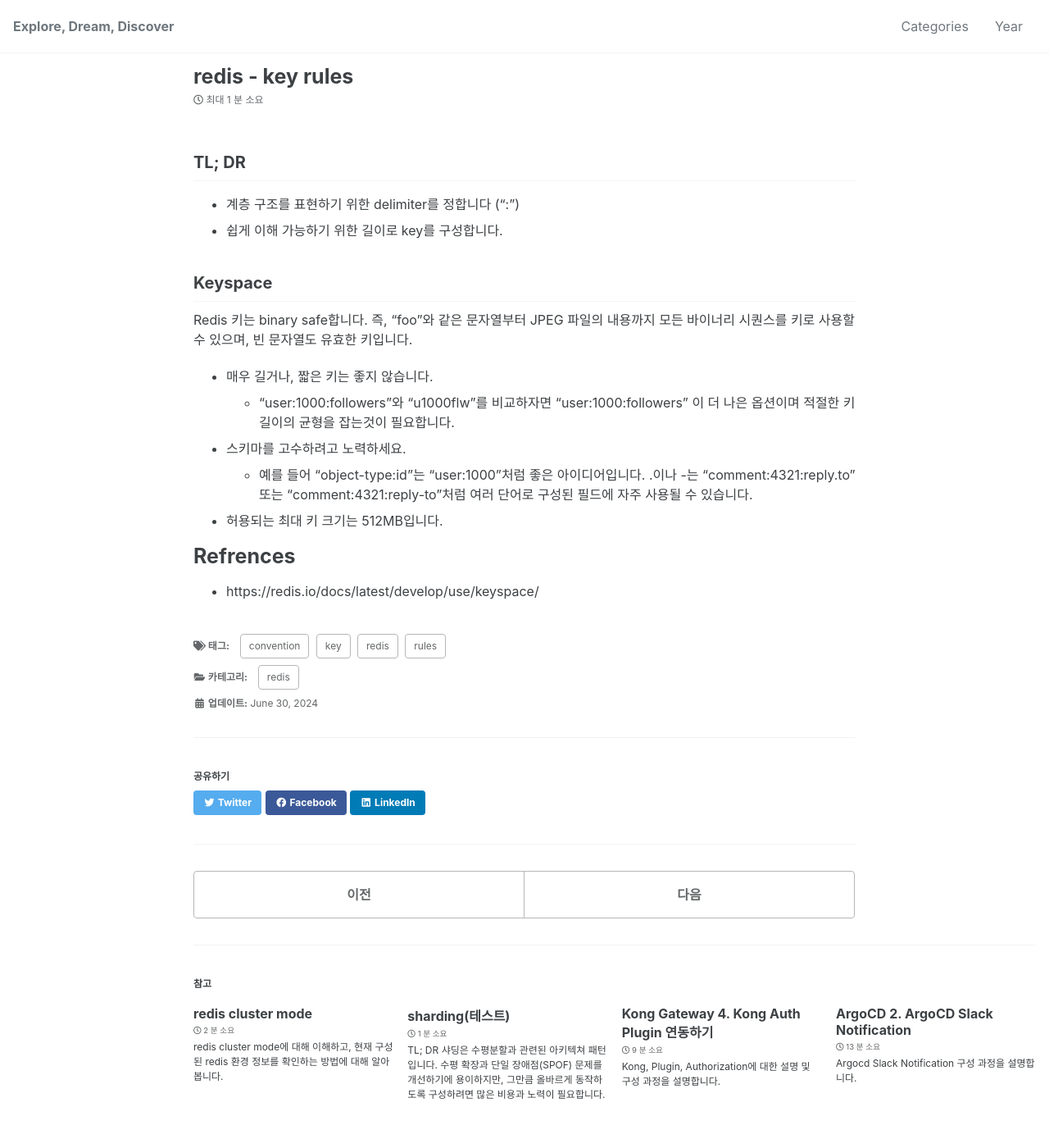
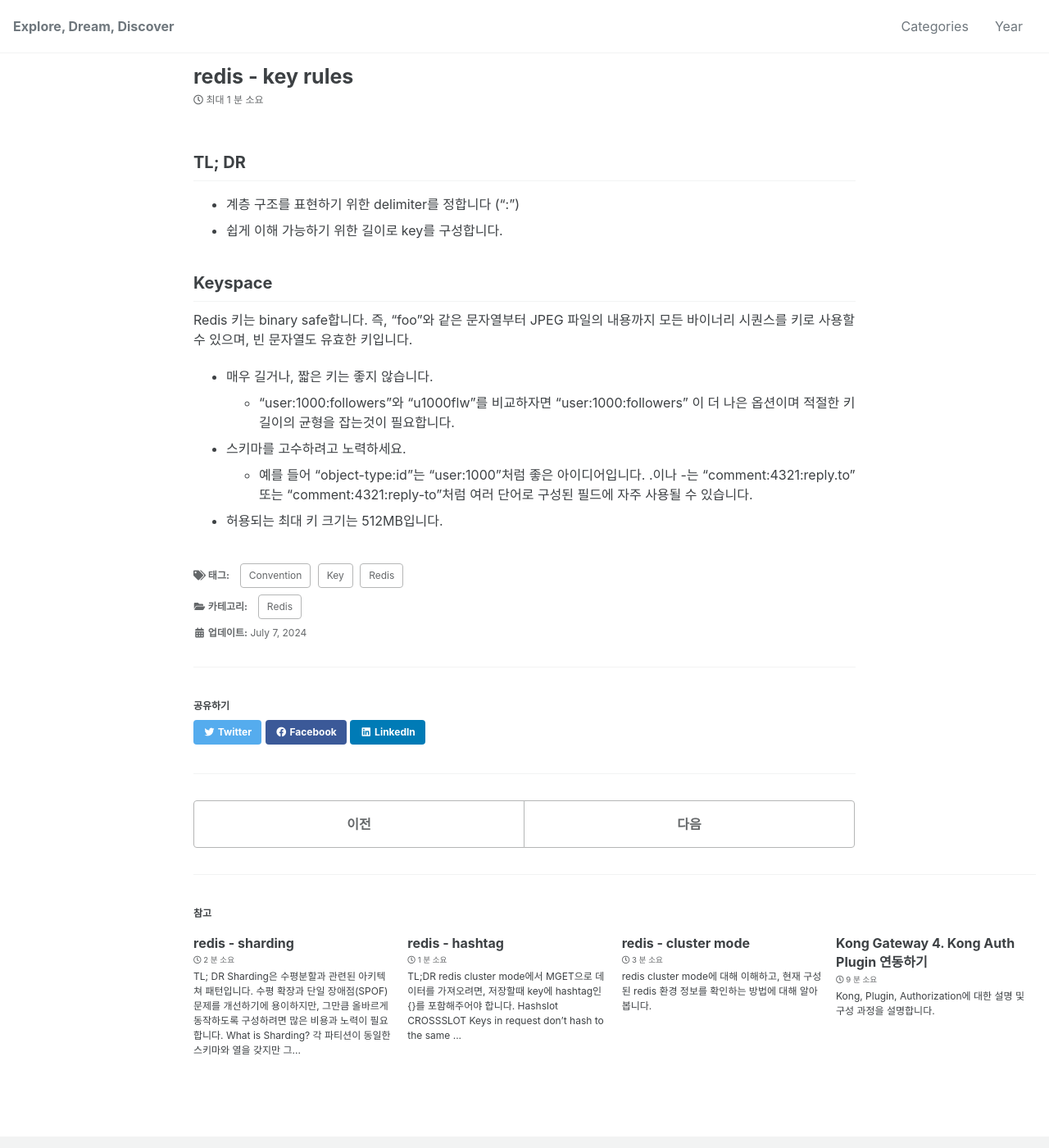
Before and after one commit to 0leaf/0leaf.github.com, a Jekyll site: the page built from _posts/2024/fragments/2024-06-30-redis-key-rules.md, in a window 1280 px wide and 1400 px high. Shown: the whole window at 82% size. Built offline with Jekyll 4.4.1, drawn with Linux system fonts in a browser that asks for light colours; cached includes are drawn as plain includes; part of the change alters nothing that is shown.

Commit message:
2024-07-07 add redis posts

````diff
--- a/_posts/2024/fragments/2024-06-30-redis-key-rules.md
+++ b/_posts/2024/fragments/2024-06-30-redis-key-rules.md
@@ -6,20 +6,19 @@ read_time: true
 share: true
 related: true
 categories:
-  - redis
+  - Redis
 tags:
-  - redis
-  - key
-  - rules
-  - convention
+  - Redis
+  - Key
+  - Convention
 toc: false
 toc_stiky: true
 description: ""
 article_section: ""
 meta_keywords: ""
-last_modified_at: '"2024-06-30 09:00:00 +0800"'
+last_modified_at: 2024-07-07T15:15:52+09:00
+created: 2024-06-22T10:56:38+09:00
 ---
-
 ## TL; DR
 - 계층 구조를 표현하기 위한 delimiter를 정합니다 (":")
 - 쉽게 이해 가능하기 위한 길이로 key를 구성합니다.
@@ -32,6 +31,3 @@ Redis 키는 binary safe합니다. 즉, "foo"와 같은 문자열부터 JPEG 파
 - 스키마를 고수하려고 노력하세요.
 	- 예를 들어 "object-type:id"는 "user:1000"처럼 좋은 아이디어입니다. .이나 -는 "comment:4321:reply.to" 또는 "comment:4321:reply-to"처럼 여러 단어로 구성된 필드에 자주 사용될 수 있습니다.
 - 허용되는 최대 키 크기는 512MB입니다.
-
-# Refrences
-- https://redis.io/docs/latest/develop/use/keyspace/
--- a/_posts/2024/fragments/2024-07-06-redis-cluster-mode.md
+++ b/_posts/2024/fragments/2024-07-06-redis-cluster-mode.md
@@ -1,47 +1,51 @@
 ---
-title: "redis cluster mode"
+title: redis - cluster mode
 layout: single
 author_profile: false
 read_time: true
 share: true
 related: true
 categories:
-  - Daily
+  - Redis
 tags:
-  - Blog
+  - Redis
+  - Redis-Cluster
 toc: false
 toc_stiky: true
-description: ""
+description:
 article_section: ""
 meta_keywords: ""
-last_modified_at: '"2024-07-06 09:00:00 +0800"'
+last_modified_at: 2024-07-07T15:28:11+09:00
+created: 2024-07-06T15:10:07+09:00
 ---
 redis cluster mode에 대해 이해하고, 현재 구성된 redis 환경 정보를 확인하는 방법에 대해 알아봅니다.
 
 ## What is Cluster Mode?
-> Redis 클러스터는 단순히 [데이터 분할 전략 입니다.](https://www.digitalocean.com/community/tutorials/understanding-database-sharding). 여러 Redis 노드에 걸쳐 데이터를 자동으로 분할합니다.
+> redis 클러스터는 단순히 [데이터 분할 전략 입니다.](https://www.digitalocean.com/community/tutorials/understanding-database-sharding) 여러 redis 노드에 걸쳐 데이터를 자동으로 분할합니다.
 
-Redis는 주노드(Primary node)와 복제 노드(Replica Node)로 구성하는 것이 일반적이며, 이런 구성을 shard
-로 여러 벌 준비하여 data partinioning을 수행하는 것이 클러스터 모드(cluster mode) 입니다.
-샤딩으로 데이터는 수평분할 어 저장됨에 따라 scale out, 단일 장애 지점(SPOF) 개선, 성능 향상 등의 이점을 얻을 수 있습니다.
+redis는 주노드(primary node)와 복제 노드(replica node)로 구성하는 것이 일반적이며, 이런 구성을 shard
+로 여러 벌 준비하여 data partitioning이 될 수 있는 구성이 클러스터 모드(cluster mode) 입니다.
 
-![[Pasted image 20240706161619.png]]
-(출처: https://aws.amazon.com/ko/blogs/database/work-with-cluster-mode-on-amazon-elasticache-for-redis/)
-![[Pasted image 20240706161646.png]]
-(출처: https://ot-container-kit.github.io/redis-operator/guide/setup.html?ref=breezymind.com#redis-cluster)![[Pasted image 20240706161857.png]]
-(출처: https://aws.amazon.com/ko/blogs/database/work-with-cluster-mode-on-amazon-elasticache-for-redis/)
+shading으로 데이터는 수평분할 어 저장됨에 따라 scale out, 단일 장애 지점(SPOF) 개선, 성능 향상 등의 이점을 얻을 수 있으며, 클러스터 구조에 따라 복잡성이 증가할 수 있으므로 상황에 따라 적절한 구조를 선택하는 것이 필요합니다.
+![](https://i.imgur.com/435CqKW.png)
+(출처:[How to work with Cluster Mode on Amazon ElastiCache for Redis](https://aws.amazon.com/ko/blogs/database/work-with-cluster-mode-on-amazon-elasticache-for-redis/))
+![](https://i.imgur.com/cQ60lqb.png)aws article [How to work with Cluster Mode on Amazon ElastiCache for Redis](https://aws.amazon.com/ko/blogs/database/work-with-cluster-mode-on-amazon-elasticache-for-redis/)에서 다루고 있는 용어와 [redis.io 문서](https://redis.io/docs/latest/operate/oss_and_stack/management/sentinel/)에서 표현되는 용어가 미묘하게 다르지만, 위 이미지와 같이 비슷한 구조로 나누어 설명하고 있는것을 알 수 있습니다.
 
-## Cluster Mode 종류
-> AWS ElastiCache. But the truth is, ElastiCache isn’t Redis. Instead, it’s a Redis-compatible imitator managed by AWS with limited extra functionality.
+## Redis Mode 별 차이 비교
+aws article에서 각 mode별 구성에 대해 잘 정리한 표가 있어서 가져왔습니다. 앞서 언급한 내용과 같이 각각의 모드는 redis.io에서 언급하고 있는 standalone, sentienl, cluster mode와 유사한 범주로 언급하고 있음을 알 수 있습니다.
+![](https://i.imgur.com/UKhYAt4.png)
+(출처:[How to work with Cluster Mode on Amazon ElastiCache for Redis](https://aws.amazon.com/ko/blogs/database/work-with-cluster-mode-on-amazon-elasticache-for-redis/))
 
-(redis cloud 소개 관련 글에서 위와 같이 언급)[https://redis.io/cloud/compare-us-with-aws-elasticache/?utm_campaign=gg_s_competitor_bam_acq_apac-en&utm_source=google&utm_medium=cpc&utm_content=elasticache&utm_term=&gad_source=1&gclid=Cj0KCQjw1qO0BhDwARIsANfnkv9vMuzTeVvGvdHDSbmArIOkrxbHmuqfSoYLVemtJVpzkat8vF5lyNYaAtxzEALw_wcB]하며 차이를 소개하고 있지만 Cluster Mode의 경우 실제 운영 구조가 동일할 것이라고 생각되어 아래와 같이 가져왔습니다.
-![[Pasted image 20240706163022.png]]
+수평 확장을 통해 성능상의 이점 등을 얻기 위해선 결국 data partitioning을 통한 sharding이 되어야 하는데, redis의 경우 hashslot을 통해 파티셔닝을 처리하는 것을 아래 그림에서 설명하고 있습니다.
+![](https://i.imgur.com/PwcCqGW.png)
+(출처:[How to work with Cluster Mode on Amazon ElastiCache for Redis](https://aws.amazon.com/ko/blogs/database/work-with-cluster-mode-on-amazon-elasticache-for-redis/))
+
+따라서 aws managed 서비스인 elastiCache를 사용하든 별도로 구성된 cluster mode를 사용하든 현재 구성된 클러스터 구조를 확인하고 이해하고 있어야 sharding을 통해 얻을수 있는 이점과, 관리 포인트를 이해하고 주의할 수 있을 것 입니다.
 
 # redis-cli로 cluster mode 환경 살펴보기
-redis-cli를 설치하려면 환경에 맞게 (링크)[https://redis.io/docs/latest/operate/oss_and_stack/install/install-redis/] 에서 확인하고 설치해줍니다.
+redis-cli를 설치하려면 환경에 맞게 [링크](https://redis.io/docs/latest/operate/oss_and_stack/install/install-redis/) 에서 확인하고 설치해줍니다.
 
 현재 실행된 환경을 확인하는 방법은 다음과 같습니다.
-
 ```sh
 # Connect to Redis server
 $ redis-cli -h 127.0.0.1 -p 6379
@@ -62,7 +66,26 @@ standalone 모드로 실행한 경우 아래와 같이 표시됩니다.
 2) "no"
 ```
 
-# Reference
+aws elastiCache로 redis cluster를 구성한 경우 아래와 같은 방법으로 정보를 확인할 수 있습니다.
+```
+xxx.cache.amazonaws.com:6379> CLUSTER INFO
+cluster_state:ok
+cluster_slots_assigned:16384
+cluster_slots_ok:16384
+cluster_slots_pfail:0
+cluster_slots_fail:0
+cluster_known_nodes:2
+cluster_size:1
+...
+```
+
+```
+xxx.cache.amazonaws.com:6379> CLUSTER NODES
+{slave-node-id} 192.168.xxx.xxx:6379@1122 slave {master-node-id} 0 1720327133306 5 connected
+{master-node-id} 192.168.xxx.xxx:6379@1122 myself,master - 0 1700412779000 5 connected 0-16383
+```
+
+# References
 - https://aws.amazon.com/ko/blogs/database/work-with-cluster-mode-on-amazon-elasticache-for-redis/
 - https://ot-container-kit.github.io/redis-operator/guide/setup.html?ref=breezymind.com#redis-cluster
 - https://www.digitalocean.com/community/tutorials/understanding-database-sharding
--- a/_posts/2024/fragments/2024-07-06-sharding.md
+++ /dev/null
@@ -1,47 +0,0 @@
----
-title: "sharding(테스트)"
-layout: single
-author_profile: false
-read_time: true
-share: true
-related: true
-categories:
-  - Daily
-tags:
-  - Blog
-toc: false
-toc_stiky: true
-description: ""
-article_section: ""
-meta_keywords: ""
-date: 2024-06-30T19:08
-created: 2024-06-30T19:08
-last_modified_at: 2024-07-06T21:36
----
-
-# TL; DR
-샤딩은 수평분할과 관련된 아키텍쳐 패턴입니다.
-수평 확장과 단일 장애점(SPOF) 문제를 개선하기에 용이하지만, 그만큼 올바르게 동작하도록 구성하려면 많은 비용과 노력이 필요합니다.
-
-# What is Sharding?
-각 파티션이 동일한 스키마와 열을 갖지만 그 데이터인 행은 다르게 나누어 갖습니다.
-![[Pasted image 20240706154642.png]](출처: https://www.digitalocean.com/community/tutorials/understanding-database-sharding)
-위 그림이 이 내용을 쉽게 설명하고 있는데, 오른쪽에 해당하는 Horizontal Partitions 방식으로 데이터를 나누어 저장하는 것을 의미합니다.
-
-# Pros
-- Scale out에 용이합니다.
-- 큰 테이블을 여러개로 샤딩하면 쿼리 성능이 올라갈 수 있습니다.
-- 특정 샤딩된 영역에 문제 생긴다고 해도, 전체 서비스 장애가 발생하는 것을 막을 수 있습니다.
-
-# Cons
-- 샤딩을 제대로 구현하고 적용하는데 어려움이 많습니다. 잘못 구성하게 되면 데이터 손실등이 발생할 수 있습니다.
-- 샤딩 알고리즘 등에 따라 샤드가 불균해질 수 있고 이를 관리해줘야 할 수 있습니다.
-- 샤딩된 구조를 단일 아키텍쳐로 돌리기 어렵습니다.
-
-# 샤딩 아키텍쳐 종류
-- 키 기반 샤딩
-- 범위 기반 샤딩
-- 디렉토리 기반 샤딩
-
-# Reference
-- https://www.digitalocean.com/community/tutorials/understanding-database-sharding
--- /dev/null
+++ b/_posts/2024/fragments/2024-07-07-redis-hashslot.md
@@ -0,0 +1,49 @@
+---
+title: redis - hashtag
+layout: single
+author_profile: false
+read_time: true
+share: true
+related: true
+categories:
+  - Redis
+tags:
+  - Redis
+  - Key
+  - Hashtag
+toc: false
+toc_stiky: true
+description: ""
+article_section: ""
+meta_keywords: ""
+completed: false
+visible:
+status:
+created: 2024-06-30T19:08
+last_modified_at: 2024-07-07T15:20:12+09:00
+thumnail_url:
+priority:
+---
+# TL;DR
+- redis cluster mode에서 MGET으로 데이터를 가져오려면, 저장할때 key에 hashtag인 `{}`를 포함해주어야 합니다.
+# Hashslot
+> CROSSSLOT Keys in request don't hash to the same slot
+
+위와 같은 에러 메세지를 받았다면, cluster mode로 실행중인 redis에 [MGET](https://redis.io/docs/latest/commands/mget/)등으로 한번에 많은 요청을 받으려고 시도 할 때 발생합니다.
+[aws 질문글](https://repost.aws/knowledge-center/elasticache-crossslot-keys-error-redis) 중에 관련된 내용이 있는데, 문제를 해결하기 위해서 키 내에 hashslot 명시하는 기준인 hashtag `{}` 를 포함하면 됩니다.
+하지만, 기본적으로 cluster mode에서 hashslot이 저장되는 방식에 대한 이해를 바탕으로 hashslot을 설정하는 것이 좋습니다.
+
+아래와 같은 key를 예시로 들어봅니다.
+```
+1. categories:movies:{1}:name
+2. categories:{movies}:1:name
+```
+cluster mode의 경우 hashslot을 n개의 shard로 나누어 관리하므로 같은 공간에 저장되는 것이 좋습니다. 담고자 하는 정보가 동일한 hashslot에 묶여 함께 저장되길 바라는 곳에 `{}`를 포함해야 합니다.
+
+따라서, 특정 영화의 여러 속성을 한 번에 가져오는 경우가 더 일반적이라면 첫 번째 구조를 추천합니다.
+그러나 범주 내의 여러 영화를 한 번에 가져오는 경우가 더 일반적이라면 두 번째 구조를 사용할 수 있습니다.
+
+# Refrences
+- https://redis.io/docs/latest/develop/use/keyspace/
+- https://repost.aws/knowledge-center/elasticache-crossslot-keys-error-redis
+- https://redis.io/docs/latest/operate/oss_and_stack/reference/cluster-spec/
--- /dev/null
+++ b/_posts/2024/fragments/2024-07-07-sharding.md
@@ -0,0 +1,55 @@
+---
+title: redis - sharding
+layout: single
+author_profile: false
+read_time: true
+share: true
+related: true
+categories:
+  - Redis
+tags:
+  - Sharding
+toc: false
+toc_stiky: true
+description: ""
+article_section: ""
+meta_keywords: ""
+completed: false
+visible:
+status:
+created: 2024-06-30T19:08
+last_modified_at: 2024-07-07T15:25:19+09:00
+thumnail_url:
+priority:
+---
+# TL; DR
+Sharding은 수평분할과 관련된 아키텍쳐 패턴입니다.
+수평 확장과 단일 장애점(SPOF) 문제를 개선하기에 용이하지만, 그만큼 올바르게 동작하도록 구성하려면 많은 비용과 노력이 필요합니다.
+# What is Sharding?
+각 파티션이 동일한 스키마와 열을 갖지만 그 데이터인 행은 다르게 나누어 갖습니다.
+![](https://i.imgur.com/8nXGQga.png)
+위 그림이 이 내용을 쉽게 설명하고 있는데, Sharding은 Horizontal Partitions 방식으로 데이터를 나누어 저장하는 것을 의미합니다.
+
+# Pros & Cons
+## Pros
+- Scale out에 용이합니다.
+- 큰 테이블을 여러개로 샤딩하면 쿼리 성능이 올라갈 수 있습니다.
+- 특정 Sharding된 영역에 문제 생긴다고 해도, 전체 서비스 장애가 발생하는 것을 막을 수 있습니다.
+## Cons
+- Sharding을 제대로 구현하고 적용하는데 어려움이 많습니다. 잘못 구성하게 되면 데이터 손실등이 발생할 수 있습니다.
+- 샤딩 알고리즘 등에 따라 샤드가 불균해질 수 있고 이를 관리해줘야 할 수 있습니다.
+- 샤딩된 구조를 단일 아키텍쳐로 돌리기 어렵습니다.
+
+# Sharding Strategies
+### 키 기반 샤딩(Key-based Sharding)
+• **설명**: 각 데이터 항목에 대해 특정 키(예: 해시 함수 결과)를 사용하여 샤드를 결정합니다.
+• **특징**: 해시 함수에 의해 고르게 분포되도록 설계되어 있어, 모든 샤드에 걸쳐 데이터가 균등하게 분포됩니다.
+### 범위 기반 샤딩(Range-based Sharding)
+• **설명**: 특정 범위의 값을 기반으로 데이터를 샤드에 분할합니다.
+• **특징**: 연속적인 데이터 범위가 같은 샤드에 저장되므로, 특정 범위의 데이터를 조회할 때 효율적입니다.
+### 디렉토리 기반 샤딩(Directory-based Sharding)
+• **설명**: 샤딩 디렉토리라는 매핑 테이블을 사용하여 데이터 항목이 어떤 샤드에 있는지 관리합니다.
+• **특징**: 유연하지만 디렉토리 테이블을 관리하기 위한 오버헤드가 발생할 수 있습니다.
+
+# References
+- https://www.digitalocean.com/community/tutorials/understanding-database-sharding
````
